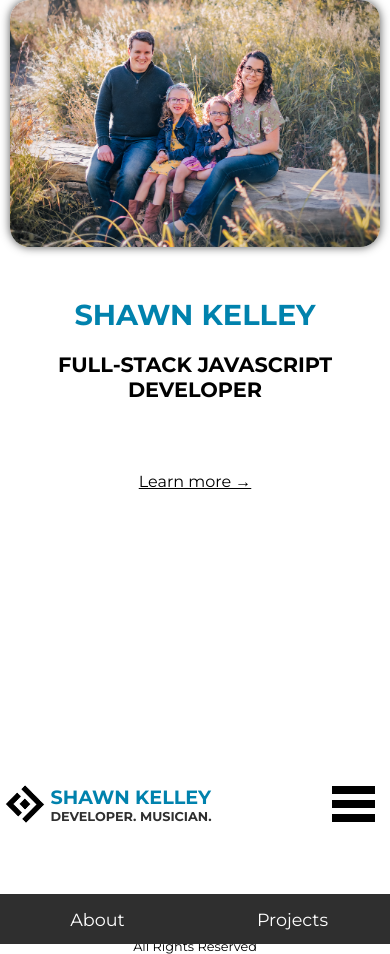
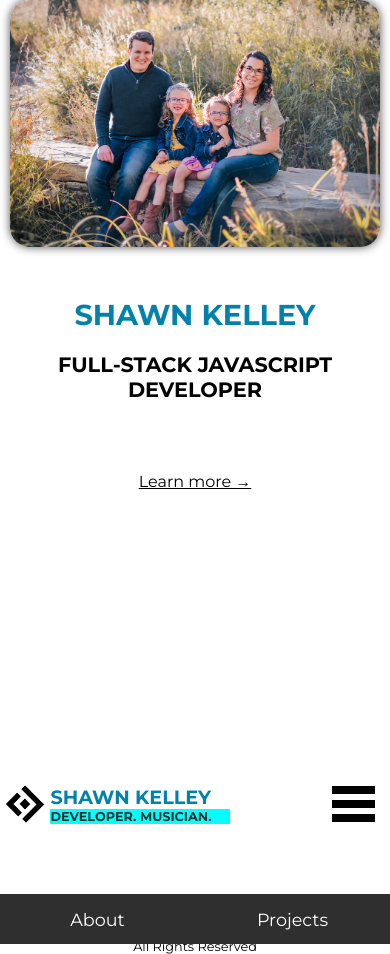
Before and after one commit to shawnkelleydev/sk-ws-react, a React (Create React App) app: page / in a window 390 px wide. Built offline with nearby package versions, Linux system fonts and the light colour scheme.

Commit message:
mobile header safari bug fix

```diff
--- a/src/index.css
+++ b/src/index.css
@@ -47,7 +47,6 @@ header {
   background-color: white;
   align-items: center;
   justify-content: space-between;
-  margin: 0;
 }
 
 #logo-link {
@@ -93,7 +92,7 @@ h3,
 h4,
 h5,
 h6 {
-  width: fit-content;
+  width: auto;
   text-transform: capitalize;
 }
 
@@ -134,6 +133,8 @@ header h1 {
 header h3 {
   font-size: 0.8em;
   color: var(--three);
+  background-color: aqua;
+  width: 180px;
 }
 
 h2 {
```
